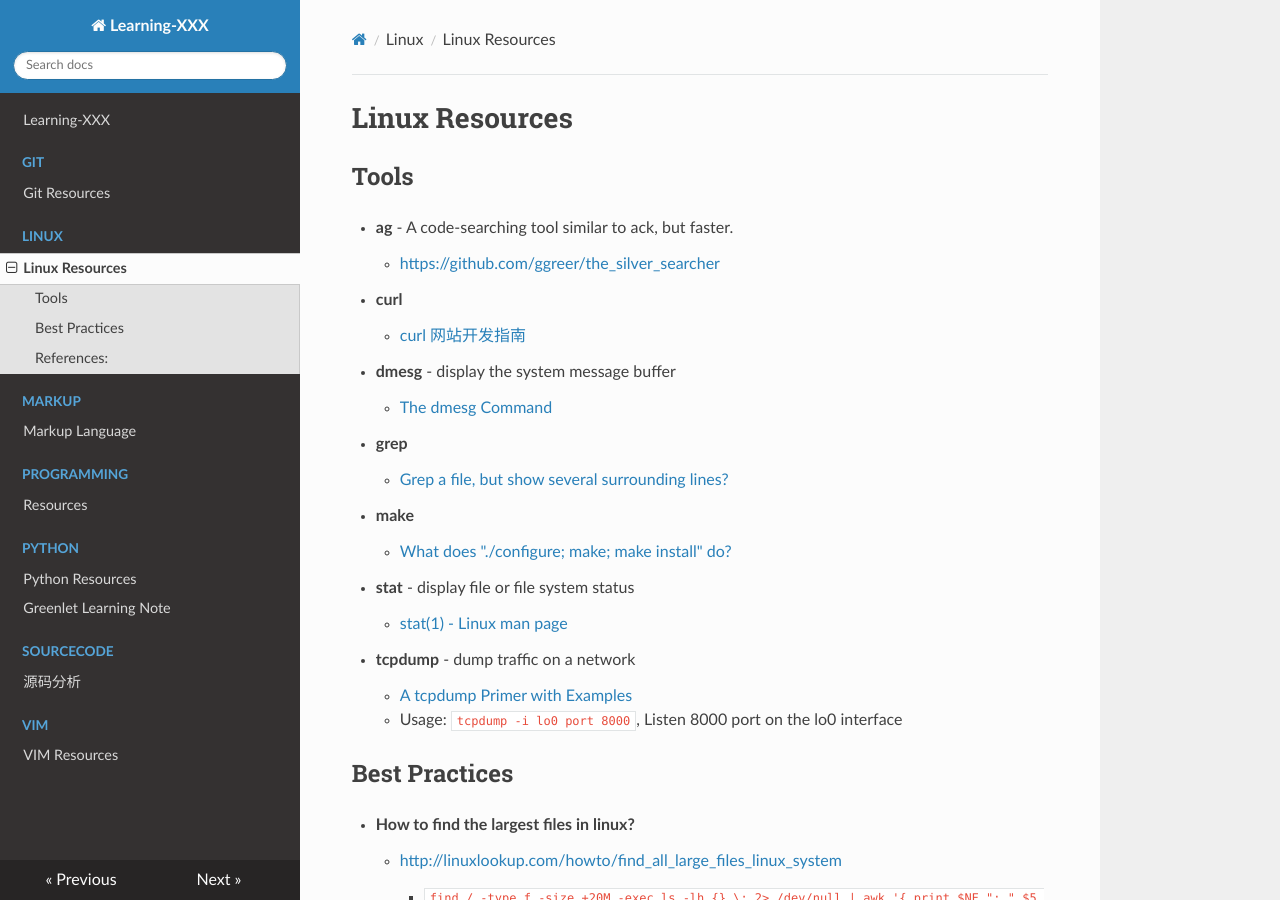
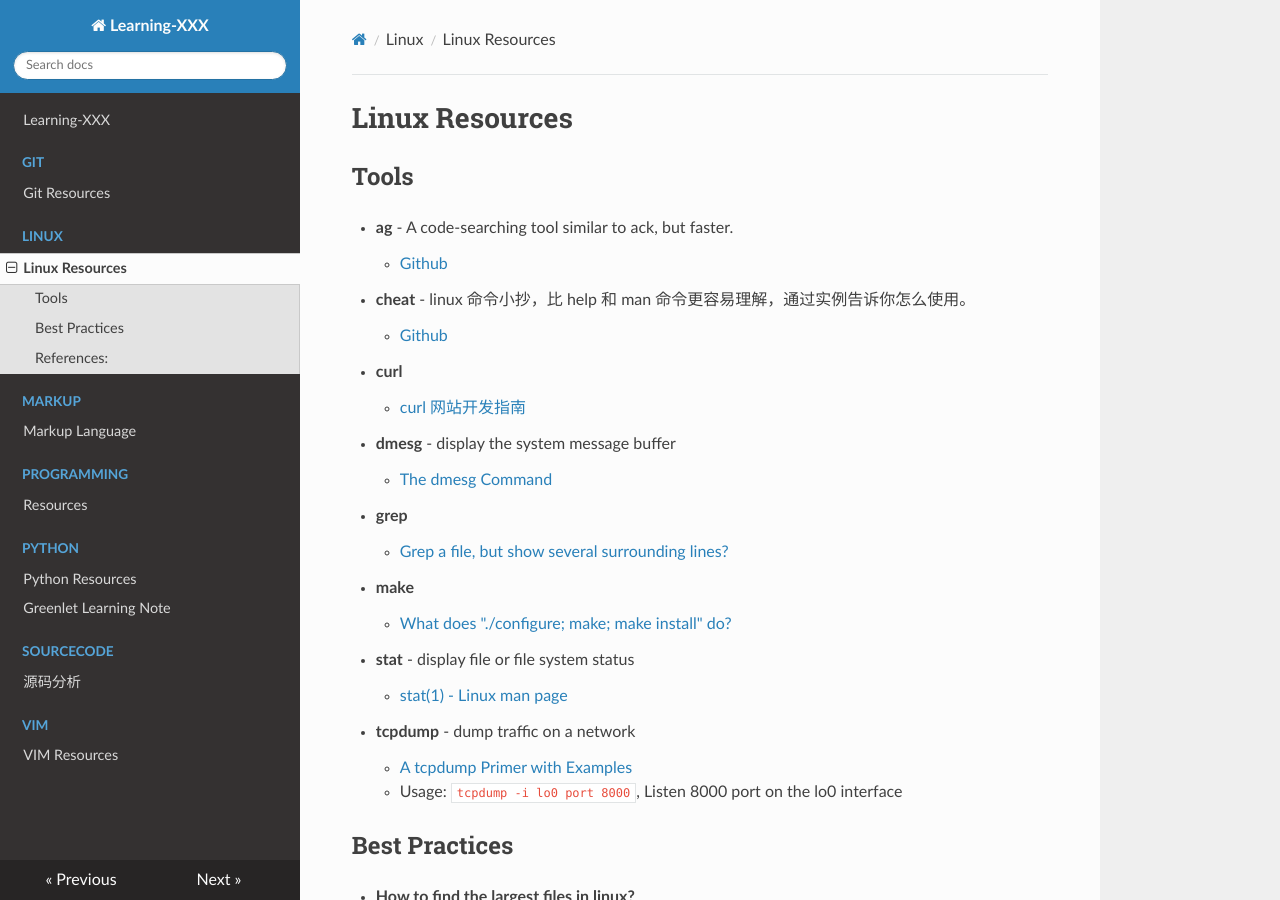
Before and after one commit to omsobliga/Learning-XXX, an MkDocs documentation site: the page built from docs/Linux/README.md, in a window 1280 px wide and 900 px high. Built offline with MkDocs 1.6.1, drawn with Linux system fonts in a browser that asks for light colours; nearby versions of some CDN libraries.

Commit message:
Add cheat tool

```diff
--- a/docs/Linux/README.md
+++ b/docs/Linux/README.md
@@ -3,7 +3,10 @@
 ## Tools
 
 - **ag** - A code-searching tool similar to ack, but faster.
-    - <https://github.com/ggreer/the_silver_searcher>
+    - [Github](https://github.com/ggreer/the_silver_searcher)
+
+- **cheat** - linux 命令小抄，比 help 和 man 命令更容易理解，通过实例告诉你怎么使用。
+    - [Github](https://github.com/chrisallenlane/cheat)
 
 - **curl**
     - [curl 网站开发指南](http://www.ruanyifeng.com/blog/2011/09/curl.html)
```
